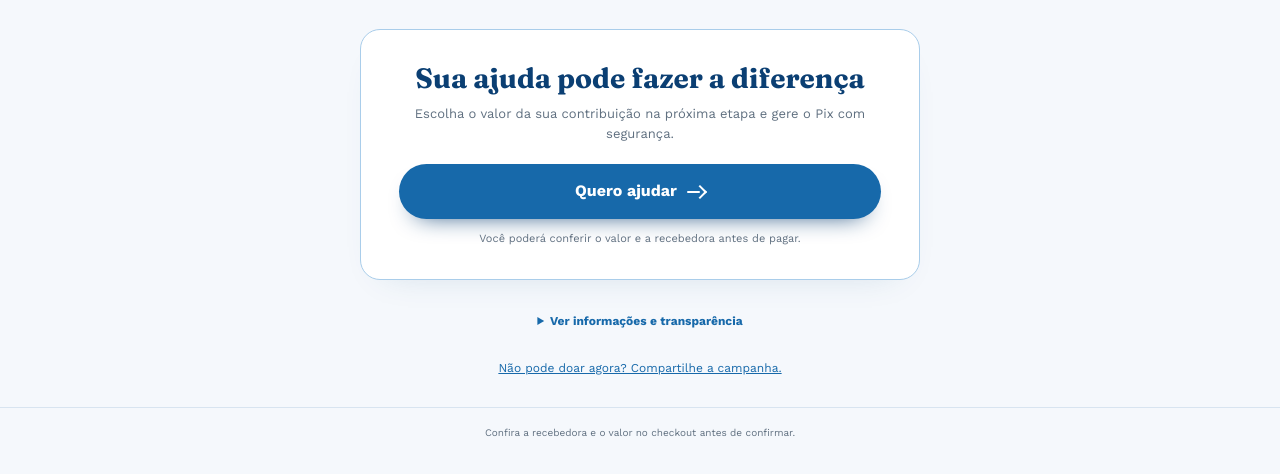
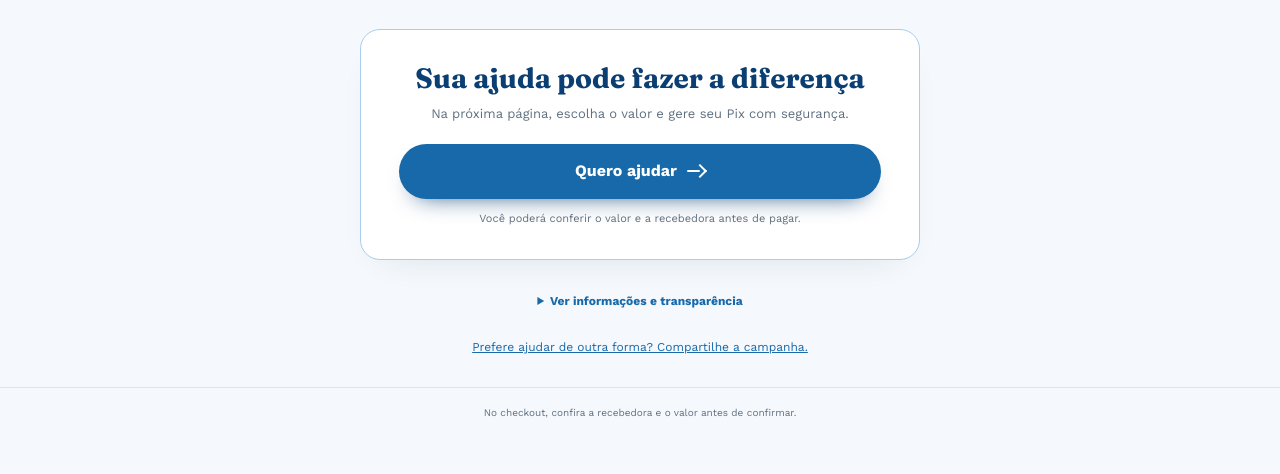
Before and after one commit to email98178-alt/pagarme-doacao, a website: page public/index.html in a window 1280 px wide. Shown: the part 256-730 px from the top of the page. Drawn offline with nearby package versions, Linux system fonts and the light colour scheme.

Commit message:
Update index.html

```diff
--- a/public/index.html
+++ b/public/index.html
@@ -9,9 +9,9 @@
 <header><div class="wrap"><div class="brand">Ajude <span>o Ezequiel</span></div></div></header>
 <main class="wrap">
 <section class="hero"><p class="eyebrow">Uma casa para Ezequiel e sua esposa</p><h1>Ajude o Ezequiel</h1><p>Ezequiel trabalha coletando latinhas para cuidar da esposa. A meta é reunir <strong>R$ 35.000</strong> para que o casal conquiste uma casa própria.</p></section>
-<section class="action" aria-labelledby="action-title"><h2 id="action-title">Sua ajuda pode fazer a diferença</h2><p>Escolha o valor da sua contribuição na próxima etapa e gere o Pix com segurança.</p><a class="cta" href="checkout.html" aria-label="Quero ajudar e ir para o checkout">Quero ajudar <span class="cta-arrow" aria-hidden="true"></span></a><p class="reassurance">Você poderá conferir o valor e a recebedora antes de pagar.</p></section>
+<section class="action" aria-labelledby="action-title"><h2 id="action-title">Sua ajuda pode fazer a diferença</h2><p>Na próxima página, escolha o valor e gere seu Pix com segurança.</p><a class="cta" href="./checkout.html" aria-label="Quero ajudar e continuar para o checkout">Quero ajudar <span class="cta-arrow" aria-hidden="true"></span></a><p class="reassurance">Você poderá conferir o valor e a recebedora antes de pagar.</p></section>
 <section class="details"><details><summary>Ver informações e transparência</summary><dl><dt>Meta</dt><dd>R$ 35.000,00</dd><dt>Finalidade</dt><dd>Compra de uma casa para Ezequiel e sua esposa.</dd><dt>Responsáveis</dt><dd>Ezequiel e Joselma.</dd><dt>Recebedora Pix</dt><dd>Joselma.</dd><dt>Contato</dt><dd>ezequielcmpanha@gmail.com</dd></dl></details></section>
-<section class="share"><button id="shareBtn" type="button">Não pode doar agora? Compartilhe a campanha.</button></section>
-</main><footer>Confira a recebedora e o valor no checkout antes de confirmar.</footer>
+<section class="share"><button id="shareBtn" type="button">Prefere ajudar de outra forma? Compartilhe a campanha.</button></section>
+</main><footer>No checkout, confira a recebedora e o valor antes de confirmar.</footer>
 <script>document.getElementById('shareBtn').addEventListener('click',async()=>{const text='Ajude o Ezequiel a conquistar uma casa própria: '+location.href;if(navigator.share){try{await navigator.share({title:document.title,text,url:location.href})}catch(e){}}else window.open('https://wa.me/?text='+encodeURIComponent(text),'_blank')});</script>
 </body></html>
```
